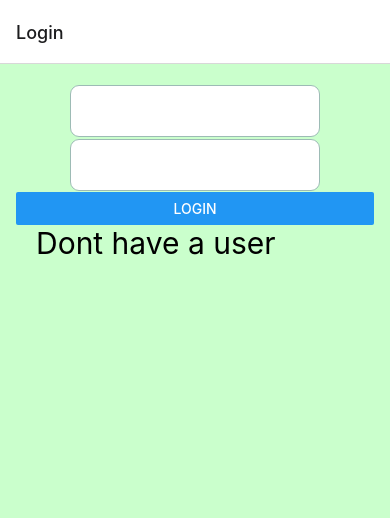
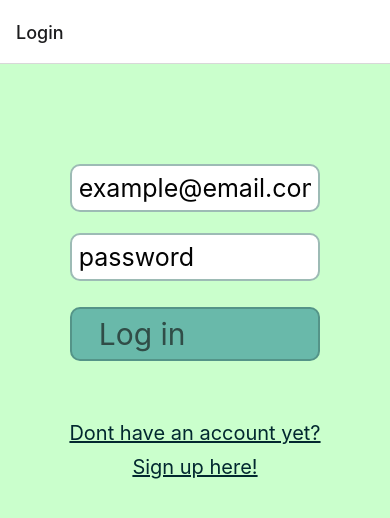
Before and after one commit to heleneab/MISS_Project, a React Native app: screen / in a window 390 px wide. Shown: the top 518 px of the page. Built offline with nearby package versions, Linux system fonts and the light colour scheme.

Commit message:
Fix register function to navigate to login page after successful registering. Made design more clean.

```diff
--- a/components/Login.js
+++ b/components/Login.js
@@ -8,8 +8,6 @@ import {signInWithEmailAndPassword} from "firebase/auth";
 
 
 const Login = ({navigation, setUser}) => {
-
-
     const [username, setUsername] = useState("test@uia.no");
     const [password, setPassword] = useState("Password1.");
 
@@ -37,26 +35,34 @@ const Login = ({navigation, setUser}) => {
         <ScrollView contentContainerStyle={styles.container}>
             <View>
                 <TextInput
-                    style={styles.input}
+                    style={{...styles.input, marginTop: 80}}
                     onChangeText={setUsername}
                     keyboardType="email-address"
+                    placeholder="example@email.com"
                     //value="test@uia.no"
                 />
                 <TextInput
                     style={styles.input}
                     onChangeText={setPassword}
                     secureTextEntry={true}
+                    placeholder="password"
                     //value="Password1."
                 />
 
             </View>
 
-            <Button title="Login" onPress={loginUser}/>
+            <Pressable
+                onPress={loginUser}>
+                <View style={{...styles.login_button, backgroundColor: "#69B9AA",}}>
+                    <Text style={styles.login_button_text}>Log in</Text>
+                </View>
+            </Pressable>
 
             <Pressable
                 onPress={() => navigation.navigate('Register')}>
                 <View>
-                    <Text style={styles.nav_text}>Dont have a user</Text>
+                    <Text style={styles.reg_text}>Dont have an account yet?</Text>
+                    <Text style={{...styles.reg_text, marginTop:10}}>Sign up here!</Text>
                 </View>
             </Pressable>
 
@@ -69,9 +75,51 @@ const styles = StyleSheet.create({
         paddingVertical: 20,
         paddingHorizontal: 16,
     },
-    nav_text:{
+    reg_text:{
+        fontSize: 20,
+        marginTop: 60,
+        textDecorationLine: "underline",
+        textAlign: "center",
+        color: "#02282f",
+    },
+    input: {
+        color: "#030303",
+        fontSize: 25,
+        backgroundColor: "#FFFFFF",
+        padding: 7,
+        width: "70%",
+        alignSelf: "center",
+        borderRadius: 10,
+        //automatically sticks to the bottom
+        flexDirection: "row",
+        borderStyle: "solid",
+        margin: 1,
+        borderWidth: 2,
+        borderColor: "#9DBBB5",
+        marginTop:20
+    },
+    login_button: {
+        flexDirection: "row",
+        //backgroundColor: "lightblue",
+        justifyContent: "space-between",
+        padding: 7,
+        //alignItems: "center",
+        width: "70%",
+        alignSelf: "center",
+        borderRadius: 10,
+        marginVertical: 25,
+        marginBottom: 0,
+        //elevation: 30,
+        //boarder
+        borderWidth: 2,
+        borderColor: 'rgba(0, 0, 0, 0.2)',
+    },
+    login_button_text:{
         fontSize: 30,
         marginLeft: 20,
+        color: "#304D47",
+        textAlign: "center",
+        alignItems: "center",
     },
     checkboxContainer: {
         flexDirection: 'row',
@@ -95,21 +143,6 @@ const styles = StyleSheet.create({
     agreeText: {
         fontSize: 16,
     },
-    input: {
-        color: "#9DBBB5",
-        fontSize: 30,
-        backgroundColor: "#FFFFFF",
-        padding: 7,
-        width: "70%",
-        alignSelf: "center",
-        borderRadius: 9,
-        //automatically sticks to the bottom
-        flexDirection: "row",
-        borderStyle: "solid",
-        margin: 1,
-        borderWidth: 1,
-        borderColor: "#9DBBB5",
-    },
     fixToText: {
         flexDirection: 'row',
         justifyContent: 'center',
@@ -124,8 +157,6 @@ const styles = StyleSheet.create({
     },
     baseText: {
         fontFamily: 'Cochin',
-
-
     },
     titleText: {
         fontSize: 20,
--- a/components/Register.js
+++ b/components/Register.js
@@ -6,7 +6,7 @@ import {auth} from "../firebaseConfig";
 import { createUserWithEmailAndPassword } from "firebase/auth";
 
 
-const Register = ({navigation, setUser}) => {
+const Register = ({navigation}) => {
     const [username, setUsername] = useState("test@uia.no");
     const [password, setPassword] = useState("Password1.");
 
@@ -22,6 +22,7 @@ const Register = ({navigation, setUser}) => {
             // Show a success message or navigate to the next screen
             Alert.alert('Registration successful');
             registerUser()
+            navigation.navigate('Login');
         } else {
             // Show an error message if the checkbox is not checked
             Alert.alert('Error', 'Please agree to the Privacy Policy');
@@ -103,19 +104,20 @@ const styles = StyleSheet.create({
         fontSize: 16,
     },
     input: {
-        color: "#9DBBB5",
-        fontSize: 30,
+        color: "#030303",
+        fontSize: 25,
         backgroundColor: "#FFFFFF",
         padding: 7,
         width: "70%",
         alignSelf: "center",
-        borderRadius: 9,
+        borderRadius: 10,
         //automatically sticks to the bottom
         flexDirection: "row",
         borderStyle: "solid",
         margin: 1,
-        borderWidth: 1,
+        borderWidth: 2,
         borderColor: "#9DBBB5",
+        marginTop:20
     },
     fixToText: {
         flexDirection: 'row',
@@ -131,8 +133,6 @@ const styles = StyleSheet.create({
     },
     baseText: {
         fontFamily: 'Cochin',
-
-
     },
     titleText: {
         fontSize: 20,
@@ -142,6 +142,16 @@ const styles = StyleSheet.create({
         textDecorationLine: 'underline',
         //line-through is the trick
     },
+    link: {
+        marginBottom: 10,
+        borderBottomWidth: 1,
+        borderBottomColor: 'blue',
+        marginLeft: 10,
+    },
+    linkText: {
+        fontSize: 16,
+        color: 'blue',
+    },
 });
 
 export default Register;
```
